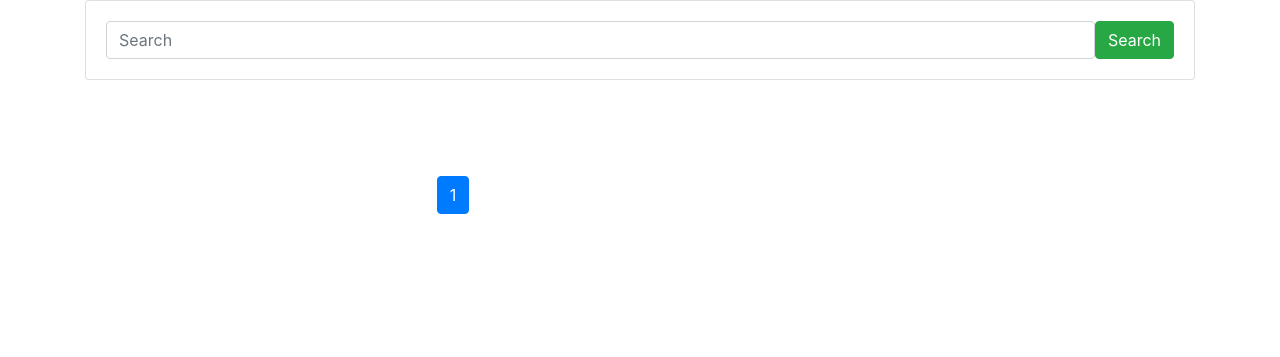
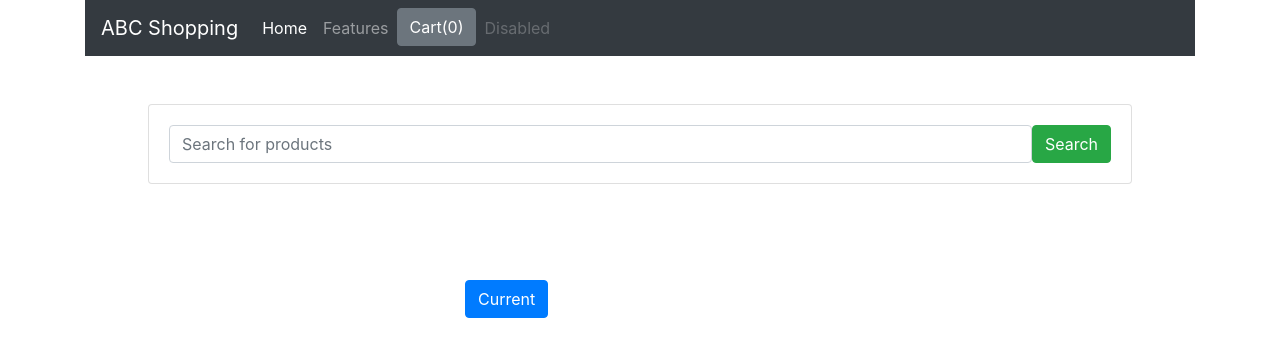
Before and after one commit to amirjahantab/Ecommerce_Website_Django_v2, a Django app: page / in a window 1280 px wide. Shown: the top 357 px of the page. Run offline with Django 5.2, Linux system fonts and the light colour scheme; data that the repository does not hold is empty; some libraries are stand-ins or nearby versions.

Commit message:
update my script

```diff
--- a/shop/templates/shop/index.html
+++ b/shop/templates/shop/index.html
@@ -14,26 +14,59 @@
 
   <script src="https://cdnjs.cloudflare.com/ajax/libs/popper.js/1.12.9/umd/popper.min.js" integrity="sha384-ApNbgh9B+Y1QKtv3Rn7W3mgPxhU9K/ScQsAP7hUibX39j7fakFPskvXusvfa0b4Q" crossorigin="anonymous"></script>
   <script src="https://maxcdn.bootstrapcdn.com/bootstrap/4.0.0/js/bootstrap.min.js" integrity="sha384-JZR6Spejh4U02d8jOt6vLEHfe/JQGiRRSQQxSfFWpi1MquVdAyjUar5+76PVCmYl" crossorigin="anonymous"></script>
+
+
     <link rel="stylesheet" href="{% static 'shop/style.css' %}">
     <title>Document</title>
 </head>
 <body>
     <div class="container">
 
-        <div class="row">
+        <div class="row ">
+            <div class="col-md-12">
+                <nav class="navbar navbar-expand-lg navbar-dark bg-dark">
+                    <a class="navbar-brand" href="#">ABC Shopping</a>
+                    <button class="navbar-toggler" type="button" data-toggle="collapse" data-target="#navbarNav" aria-controls="navbarNav" aria-expanded="false" aria-label="Toggle navigation">
+                      <span class="navbar-toggler-icon"></span>
+                    </button>
+                    <div class="collapse navbar-collapse" id="navbarNav">
+                      <ul class="navbar-nav">
+                        <li class="nav-item active">
+                          <a class="nav-link" href="#">Home <span class="sr-only">(current)</span></a>
+                        </li>
+                        <li class="nav-item">
+                          <a class="nav-link" href="#">Features</a>
+                        </li>
+                        <li class="nav-item">
+                            <button id="cart" data-html="true" type="button" class="btn btn-secondary" data-container="body" data-toggle="popover" data-placement="bottom" data-content="Vivamus
+                            sagittis lacus vel augue laoreet rutrum faucibus.">
+                              Cart(0)
+                            </button>
+                        </li>
+                        <li class="nav-item">
+                          <a class="nav-link disabled" href="#">Disabled</a>
+                        </li>
+                      </ul>
+                    </div>
+                  </nav>
+            </div>
+        </div>
+
+        <div class="row m-5">
             <div class="col-md-12">
                 <form class="card card-sm">
-                    <dic class="card-body row no-gutters align-items-center">
+                    <div class="card-body row no-gutters align-items-center">
                         <div class="col">
-                            <input class="form-control form-control-borderless" type="search" name="item_name" placeholder="Search">
+                            <input type="search" name='item_name' placeholder="Search for products" class="form-control form-control-borderless">
                         </div>
                         <div class="col-auto">
-                            <button class="btn btn-success" type="submit">Search</button>
+                            <button class="btn btn-success" type="submit" >Search</button>
                         </div>
                     </div>
                 </form>
             </div>
         </div>
+
 
         <div class="row m-5">
             {% for product in product_objects %}
@@ -42,7 +75,7 @@
                     <img src="{{ product.image }}" class="card-img-top">
                     <div class="card-body">
                         <div id="nm{{product.id}}" class="card-title">{{ product.title }}</div>
-                        <div id="price{{product.id}}" class="card-text">$ {{ product.price }}</div>
+                        <div id="price{{product.id}}" class="card-text">{{ product.price }}</div>
 
                         <a href="/{{product.id}}" class="btn btn-warning">View</a>
                         <button id="{{product.id}}" class="btn atc btn-warning">Add to cart</button>
@@ -52,41 +85,84 @@
             </div>
             {% endfor %}
         </div>
+
         <div class="row">
             <div class="col-md-3 offset-md-4">
                 <ul class="pagination">
                     {% if product_objects.has_previous %}
                         <li class="page-item">
-                            <a href="?page={{ product_objects.previous_page_number }}" class="page-link">&laquo;</a>
+                            <a class="page-link" href="?page={{ product_objects.previous_page_number  }}">Previous</a>
                         </li>
                     {% endif %}
 
-                        <li class="page-item active"><a class="page-link" href="#">{{ product_objects.number }} <span class="sr-only">(current)</span></a></li>
+
+                    <li class="page-item active">
+                        <a class="page-link" href="?page={{ product_objects.number  }}">Current</a>
+                    </li>
 
                     {% if product_objects.has_next %}
                     <li class="page-item">
-                            <a href="?page={{ product_objects.next_page_number }}" class="page-link">&raquo;</a>
+                        <a class="page-link" href="?page={{ product_objects.next_page_number  }}">Next</a>
                     </li>
                     {% endif %}
                 </ul>
             </div>
         </div>
+
     </div>
+</body>
+<script type="text/javascript">
+    console.log('This is working');
 
-<script type="text/javascript">
-    console.log("hello");
-
-    if (localStorage.getItem('cart')==null){
+    if(localStorage.getItem('cart')==null){
         var cart = {};
     }
     else{
         cart = JSON.parse(localStorage.getItem('cart'));
     }
 
-    $(document).on('click' , '.atc', function(){
-        console.log("the add to cart button has been clicked");
+    $(document).on('click','.atc',function(){
+        console.log("The add to cart button is clicked");
         var item_id = this.id.toString();
         console.log(item_id);
+
+        if(cart[item_id]!=undefined){
+            quantity = cart[item_id][0] + 1;
+            cart[item_id][0] = quantity;
+            cart[item_id][2] = cart[item_id][2] + parseFloat(document.getElementById("price"+item_id).innerHTML);
+
+
+        }
+        else{
+            quantity = 1;
+            price = parseFloat(document.getElementById("price"+item_id).innerHTML);
+            name = document.getElementById("nm"+item_id).innerHTML;
+            cart[item_id]=[quantity,name,price];
+
+
+        }
+        console.log(cart);
+        localStorage.setItem('cart',JSON.stringify(cart));
+        document.getElementById("cart").innerHTML = "Cart("+ Object.keys(cart).length +")";
+
     });
+
+    DisplayCart(cart);
+    function DisplayCart(cart){
+        var cartString ="";
+        cartString += "<h5>This is your cart</h5>";
+        var cartIndex = 1;
+        for(var x in cart){
+            cartString += cartIndex;
+            cartString += document.getElementById("nm"+x).innerHTML + "Qty:" + cart[x][0] + "</br>";
+            cartIndex+=1;
+        }
+
+        cartString += "<a href='/checkout'><button class='btn btn-warning' id='checkout'>Checkout</button></a>";
+        document.getElementById("cart").setAttribute('data-content',cartString);
+        $('[data-toggle="popover"]').popover();
+    }
+
+
 </script>
-</body>
+</html>
```
Lines whose indentation alone changed are shown as unchanged.
